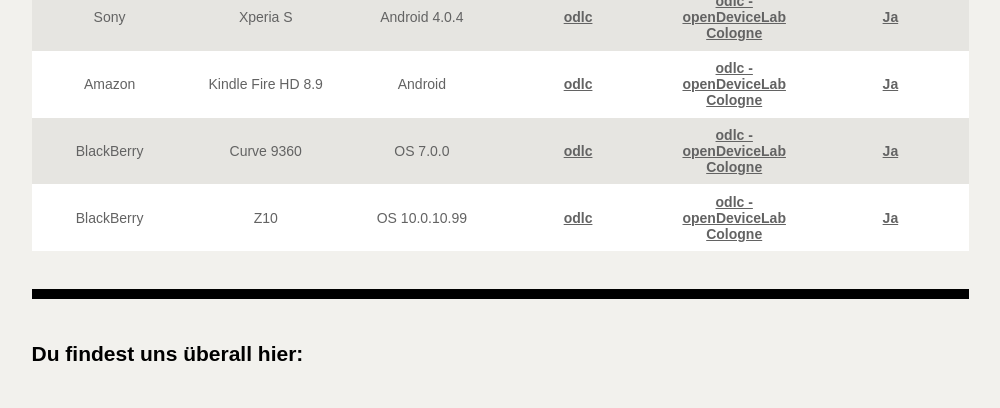
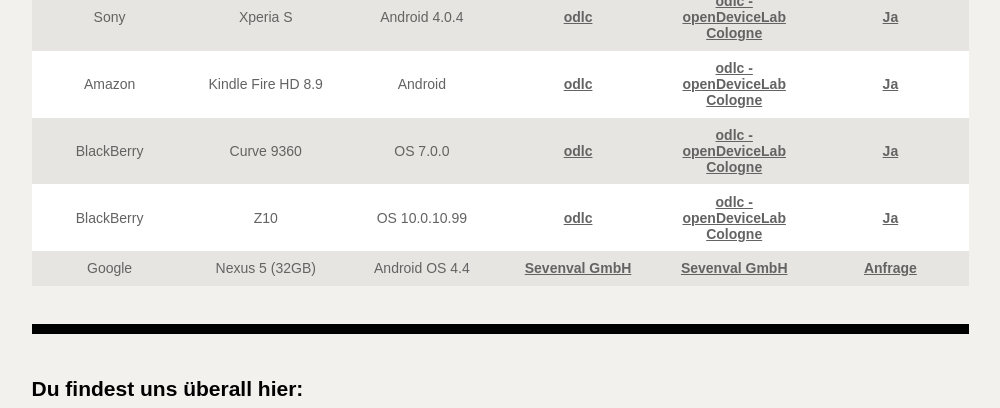
Before and after one commit to opendevicelab/opendevicelab.github.com, a Jekyll site: the page built from index.html, in a window 1280 px wide and 900 px high, scrolled down 4385 px, cut to the strip 0-408 px from the top of the window. Shown: the whole strip, without its empty margins (140-1140 px from the left). Built offline with Jekyll 4.4.1, drawn with Linux system fonts in a browser that asks for light colours; nearby versions of some CDN libraries.

Commit message:
Update devices.html
Testweise ein Gerät hinzugefügt

```diff
--- a/_includes/devices.html
+++ b/_includes/devices.html
@@ -500,6 +500,14 @@
             <td><a href="/lab/odlc"p>odlc - openDeviceLab Cologne</a></td>
             <td><a href="mailto:info@odlc.com">Ja</a></td>
         </tr>
+        <tr class="even">
+            <td>Google</td>
+            <td>Nexus 5 (32GB)</td>
+            <td>Android OS 4.4</td>
+            <td><a href="http://www.sevenval.com">Sevenval GmbH</a></td>
+            <td><a href="/lab/sevenval">Sevenval GmbH</a></td>
+            <td><a href="mailto:odl@sevenval.com">Anfrage</a></td>
+        </tr>
 		</tbody>
 	</table>
 </article>
```
